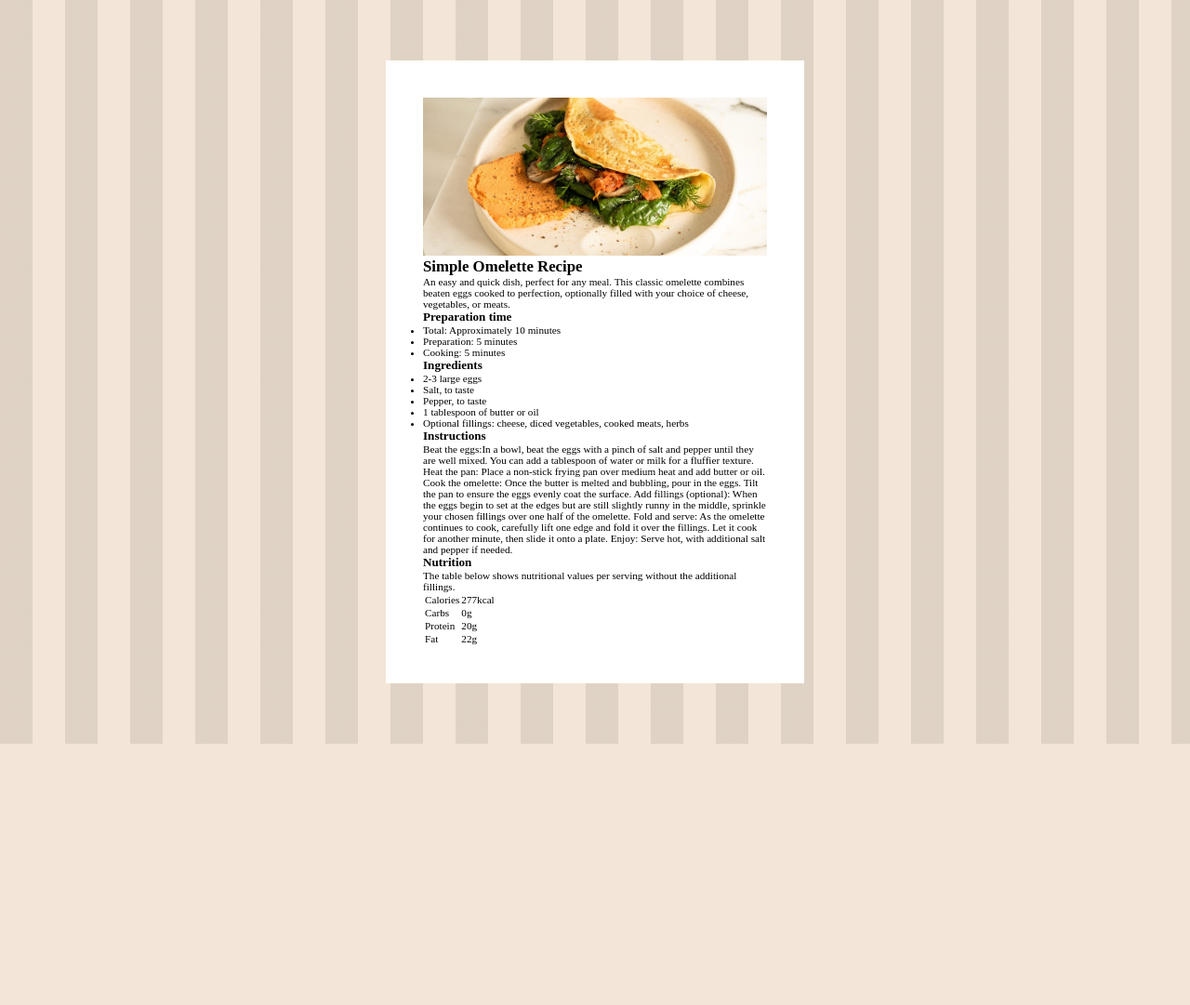
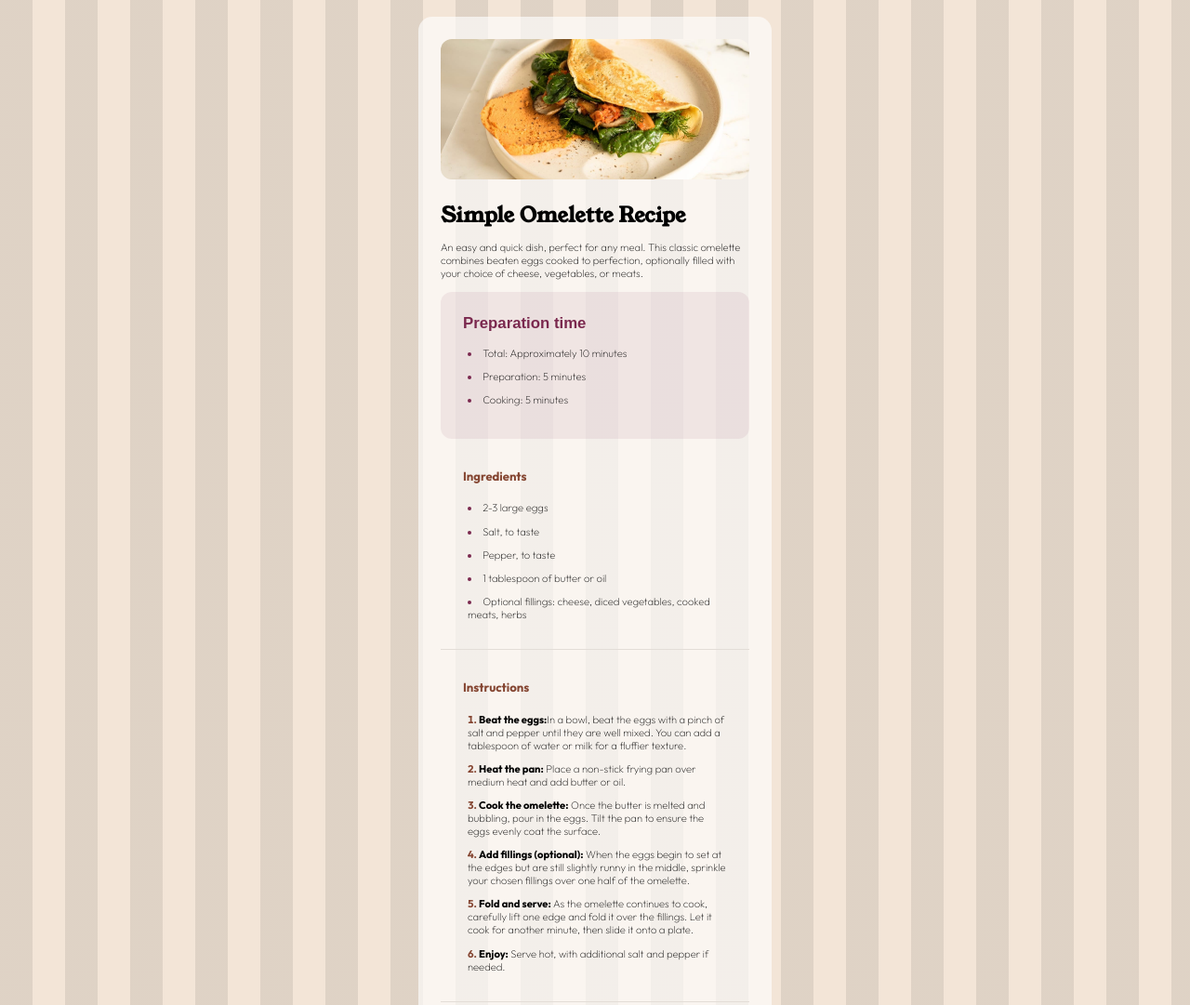
Before and after one commit to sd3u16/recipe-page, a plain HTML site: page index.html in a window 1280 px wide. Shown: the top 1081 px of the page at 93% size. Before the commit the page ends 800 px from the top, so only its background shows below. Drawn offline with Linux system fonts and the light colour scheme.

Commit message:
fixed layout resp

```diff
--- a/index.html
+++ b/index.html
@@ -10,6 +10,9 @@
 
   <!-- Feel free to remove these styles or customise in your own stylesheet 👍 -->
   <style>
+
+    @import url('https://fonts.googleapis.com/css2?family=Figtree:ital,wght@0,300..900;1,300..900&family=Outfit:wght@100..900&family=Roboto:ital,wght@0,100..900;1,100..900&family=Young+Serif&display=swap');
+
     .attribution { font-size: 11px; text-align: center; }
     .attribution a { color: hsl(228, 45%, 44%); }
 
@@ -26,6 +29,11 @@
       justify-content: center;
       font-size: 0.7rem;
       align-items: center;
+      font-family: 'Outfit', serif;
+    }
+
+    li{
+      margin-bottom: 0.7rem;
     }
 
     .inner-container {
@@ -47,13 +55,136 @@
     max-width: 100%;
   }
 
+  .prep-list{
+    list-style-position: inside;
+  }
+
+
   .recipe-card{
     width: 450px;
-    background-color: white;
-    padding: 40px;
+    background-color: rgba(255, 255, 255, 0.637);
+    padding: 24px;
     height: fit-content;
+    display: flex;
+    flex-flow: column nowrap;
+    gap: 1.2rem;
+    font-weight: 150;
+    border-radius: 15px;
   }
 
+  h1{
+    font-family: "Young Serif", serif;
+  }
+
+  h2{
+    font-family: 'Young Serif Regular', sans-serif;
+    color: #7a284e;
+  }
+
+  h3{
+    font-family: 'Outfit', sans-serif;
+    color: #854632;
+    margin-bottom: 1.2rem;
+  }
+
+  .prep_time{
+    background-color: #7a284e14;
+    width: 100%;
+    padding: 24px;
+  }
+
+
+  .ingredients-list, .instructions{
+    border-bottom: 1px solid #e3ddd7;
+    padding: 1.2rem 1.5rem;
+  }
+
+  .nutrition{
+    padding: 24px;
+  }
+
+  .main{
+    display: flex;
+    flex-flow: column nowrap;
+    gap: 0.8rem;
+  }
+
+  .inst-list{
+    list-style-position: inside;
+  }
+
+  .ing-list{
+    list-style-position: inside;
+  }
+
+  span{
+    font-weight: 700;
+  }
+
+  ul, ol{
+    margin-top: 0.9rem;
+  }
+
+  .img-card-image{
+    border-radius: 12px;
+  }
+
+  .prep_time{
+    border-radius: 12px;
+  }
+
+  table{
+    width: 100%;
+    border-collapse: collapse;
+    margin-top: 1.2rem;
+  }
+
+  td{
+    padding-bottom: 10px;
+  }
+
+  tr{
+
+    border-bottom: 1px solid #e3ddd7;
+
+  }
+
+  /* Change bullet points (unordered list) color */
+.ing-list li::marker,
+.prep-list li::marker {
+    color: #7a284e; /* Dark red color */
+    font-weight: bold;
+}
+
+/* Change numbered list (ordered list) color */
+.inst-list li::marker {
+    color: #854632; /* Brown color */
+    font-weight: bold;
+}
+
+/* Add space between bullet/number and text */
+.ing-list li,
+.prep-list li,
+.inst-list li {
+    padding-left: 5px; /* Adds space between the marker and text */
+}
+
+.num-list{
+  color: #854632;
+  font-weight: 600;
+}
+
+@media screen and (max-width: 768px) {
+    .recipe-card{
+      width: 240px;
+    }
+  }
+
+  @media screen and (min-width: 768px) {
+    .recipe-card{
+      width: 380px;
+    }
+  }
   </style>
 </head>
 <body>
@@ -68,7 +199,7 @@
       </div>
 
       <div class="main">
-        <h2>Simple Omelette Recipe</h2>
+        <h1>Simple Omelette Recipe</h1>
 
         <p>
           An easy and quick dish, perfect for any meal. This classic omelette combines beaten eggs cooked
@@ -76,9 +207,9 @@
         </p>
 
         <div class="prep_time">
-          <h3>Preparation time</h3>
+          <h2>Preparation time</h2>
 
-          <ul>
+          <ul class="prep-list">
             <li>Total: Approximately 10 minutes</li>
             <li>Preparation: 5 minutes</li>
             <li>Cooking: 5 minutes</li>
@@ -88,7 +219,7 @@
         <div class="ingredients-list">
           <h3>Ingredients</h3>
 
-          <ul>
+          <ul class="ing-list">
             <li>2-3 large eggs</li>
             <li>Salt, to taste</li>
             <li>Pepper, to taste</li>
@@ -101,17 +232,25 @@
         <div class="instructions">
           <h3>Instructions</h3>
 
-          <ol>
+          <ol class="inst-list">
+            <li>
               <span>Beat the eggs:</span>In a bowl, beat the eggs with a pinch of salt and pepper until they are well mixed.
               You can add a tablespoon of water or milk for a fluffier texture.
-            <span>Heat the pan:</span> Place a non-stick frying pan over medium heat and add butter or oil.
+            </li>
+            <li><span>Heat the pan:</span> Place a non-stick frying pan over medium heat and add butter or oil.</li>
+            <li>
               <span>Cook the omelette:</span> Once the butter is melted and bubbling, pour in the eggs. Tilt the pan to ensure
               the eggs evenly coat the surface.
+            </li>
+            <li>
               <span>Add fillings (optional):</span> When the eggs begin to set at the edges but are still slightly runny in the
               middle, sprinkle your chosen fillings over one half of the omelette.
+            </li>
+            <li>
               <span>Fold and serve:</span> As the omelette continues to cook, carefully lift one edge and fold it over the
               fillings. Let it cook for another minute, then slide it onto a plate.
-            <span>Enjoy:</span> Serve hot, with additional salt and pepper if needed.
+            </li>
+            <li><span>Enjoy:</span> Serve hot, with additional salt and pepper if needed.</li>
           </ol>
         </div>
 
@@ -122,21 +261,21 @@
             <tbody>
               <tr>
                 <td>Calories</td>
-                <td>277kcal</td>
+                <td class="num-list">277kcal</td>
               </tr>
               <tr>
                 <td>Carbs</td>
-                <td>0g</td>
+                <td class="num-list">0g</td>
               </tr>
               <tr>
                 <td>Protein</td>
-                <td>20g</td>
+                <td class="num-list">20g</td>
               </tr>
               <tr>
                 <td>
                   Fat
                 </td>
-                <td>
+                <td class="num-list">
                   22g
                 </td>
               </tr>
```
Lines whose indentation alone changed are shown as unchanged.
